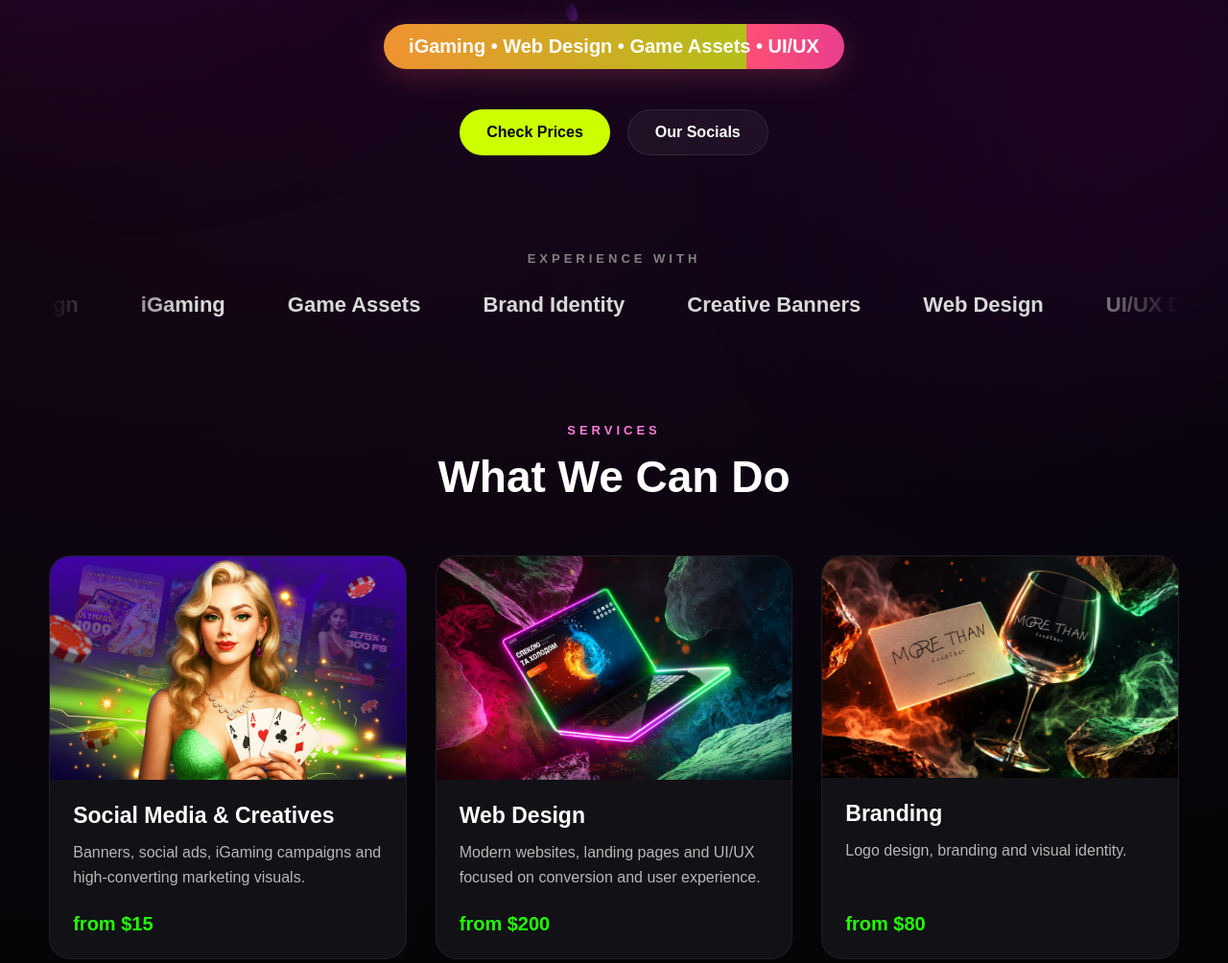
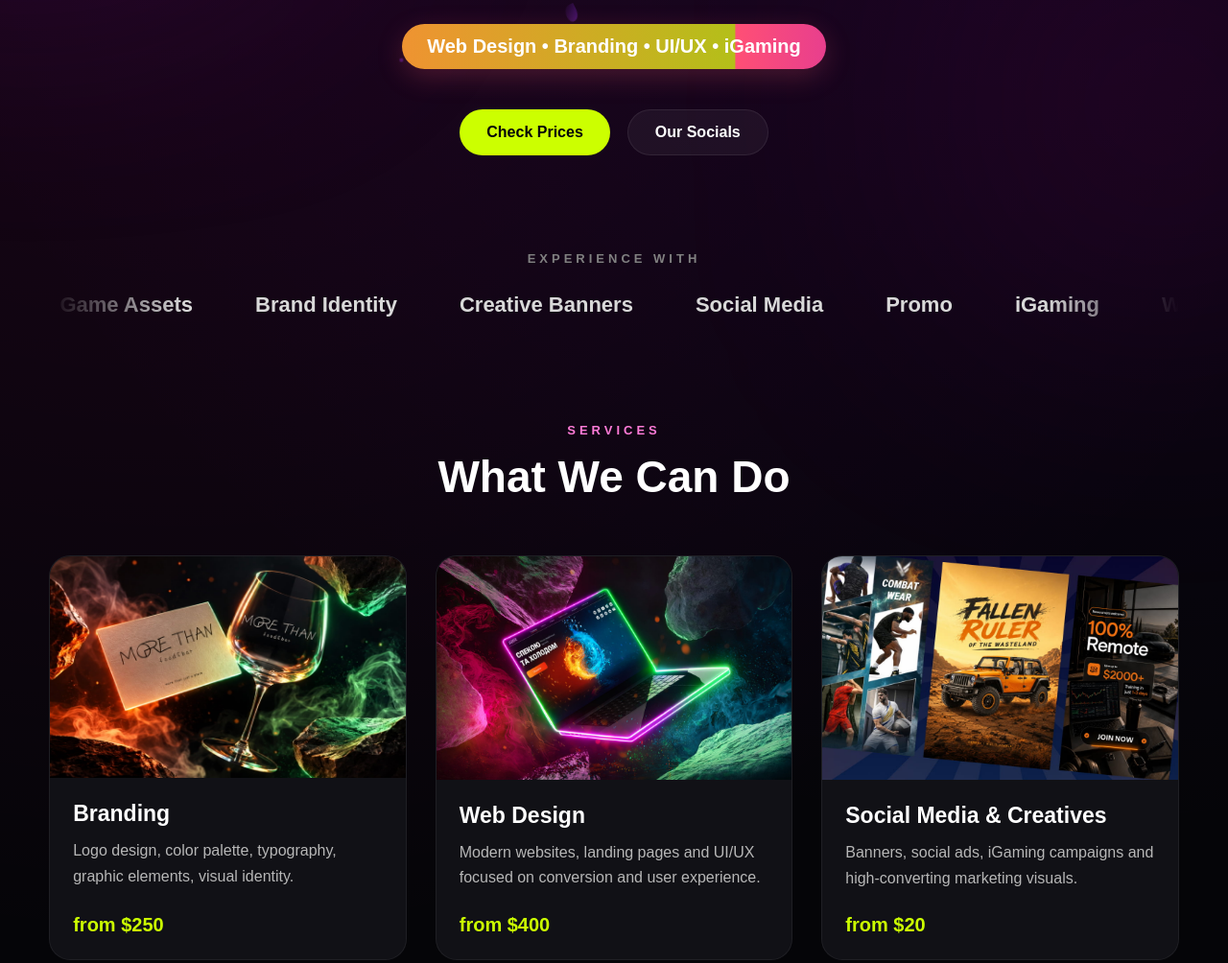
Before and after one commit to MrJerryD/test, a plain HTML site: page index.html in a window 1280 px wide. Shown: the part 342-1346 px from the top of the page at 96% size. Drawn offline with Linux system fonts and the light colour scheme.

Commit message:
upt2000 (3)

```diff
--- a/index.html
+++ b/index.html
@@ -63,7 +63,7 @@
     </h1>
 
     <p>
-        iGaming • Web Design • Game Assets • UI/UX
+        Web Design • Branding • UI/UX • iGaming
     </p>
 
     <div class="hero-buttons">
@@ -93,17 +93,21 @@
         <div class="track">
             <span>Web Design</span>
             <span>UI/UX Design</span>
-            <span>iGaming</span>
             <span>Game Assets</span>
             <span>Brand Identity</span>
             <span>Creative Banners</span>
+            <span>Social Media</span>
+            <span>Promo</span>
+            <span>iGaming</span>
 
             <span>Web Design</span>
             <span>UI/UX Design</span>
-            <span>iGaming</span>
             <span>Game Assets</span>
             <span>Brand Identity</span>
             <span>Creative Banners</span>
+            <span>Social Media</span>
+            <span>Promo</span>
+            <span>iGaming</span>
         </div>
 
     </div>
@@ -124,18 +128,14 @@
     </div>
 
     <div class="grid">
-        <a href="https://www.behance.net/gallery/239212975/Gambling-ADs-Banners"
-           target="_blank"
-           class="card">
-
-            <img src="img/gamblingCreo.jpg" alt="iGaming creatives">
-
+        <a href="https://www.behance.net/gallery/251455967/Restaurant-Branding"
+           target="_blank" class="card">
+            <img src="img/branding.jpg" alt="Promo banners">
             <div class="info">
-                <h3>Social Media & Creatives</h3>
-                <p>Banners, social ads, iGaming campaigns and high-converting marketing visuals.</p>
-                <strong>from $15</strong>
+                <h3>Branding</h3>
+                <p>Logo design, color palette, typography, graphic elements, visual identity.</p>
+                <strong>from $250</strong>
             </div>
-
         </a>
 
         <a href="https://www.behance.net/gallery/235379211/Logo-Landing-for-Musician"
@@ -148,20 +148,22 @@
             <div class="info">
                 <h3>Web Design</h3>
                 <p>Modern websites, landing pages and UI/UX focused on conversion and user experience.</p>
-                <strong>from $200</strong>
+                <strong>from $400</strong>
             </div>
         </a>
 
-        <a href="https://www.behance.net/gallery/251455967/Restaurant-Branding"
-           target="_blank" class="card">
-            <img src="img/branding.jpg" alt="Promo banners">
+        <a href="https://www.behance.net/gallery/239212975/Gambling-ADs-Banners"
+           target="_blank"
+           class="card">
+
+            <img src="img/CreoNew.jpg" alt="iGaming creatives">
+
             <div class="info">
-                <h3>Branding</h3>
-                <p>Logo design, branding and visual identity.</p>
-                <strong>from $80</strong>
+                <h3>Social Media & Creatives</h3>
+                <p>Banners, social ads, iGaming campaigns and high-converting marketing visuals.</p>
+                <strong>from $20</strong>
             </div>
         </a>
-
     </div>
 
 </section>
@@ -410,7 +412,7 @@
     </div>
 
     <p>
-        © 2025 Shtoggy Studio. All rights reserved.
+        © 2026 Shtoggy Studio. All rights reserved.
     </p>
 
 </footer>
--- a/style.css
+++ b/style.css
@@ -366,7 +366,8 @@ nav a:hover{
 
 .info strong{
     margin-top:auto;
-    color: #22ff00;
+    /*color: #22ff00;*/
+    color: #ccff00;
     font-size:20px;
     font-weight:700;
 }
```
Also changed, not shown: img/CreoNew.jpg (added).
